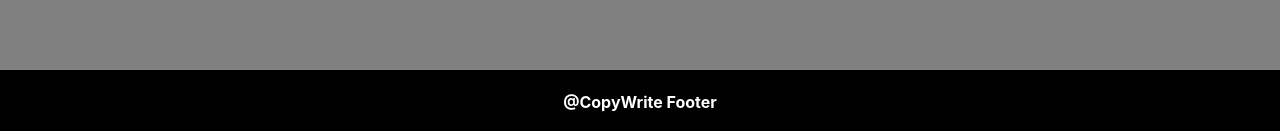
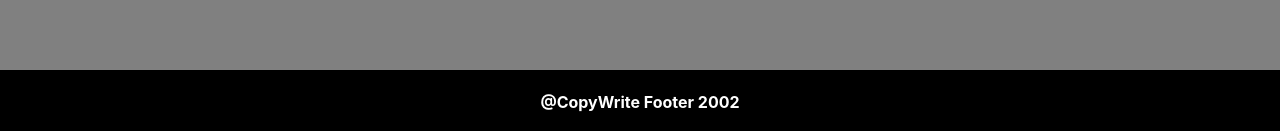
Before and after one commit to Chappu12/React-JS, a React (Create React App) app: page / in a window 1280 px wide. Shown: the part 794-925 px from the top of the page. Built offline with nearby package versions, Linux system fonts and the light colour scheme.

Commit message:
make changes in footer

```diff
--- a/src/App.jsx
+++ b/src/App.jsx
@@ -1,7 +1,7 @@
 'use client'
 import React, { useState } from 'react'
 import './App.css'
-import { BrowserRouter as Router, Routes, Route, Link } from "react-router-dom";
+import { Link } from "react-router-dom";
 
 const App = () => {
     const [name, setName] = useState("Prathamesh")
--- a/src/Components/Footer/Footer.js
+++ b/src/Components/Footer/Footer.js
@@ -4,7 +4,8 @@ import './Footer.css'
 const Footer = () => {
   return (
     <>
-        <div className='footer'>@CopyWrite Footer</div>
+        <div className='footer'>@CopyWrite Footer 2002
+        </div>
     </>
   )
 }
```
